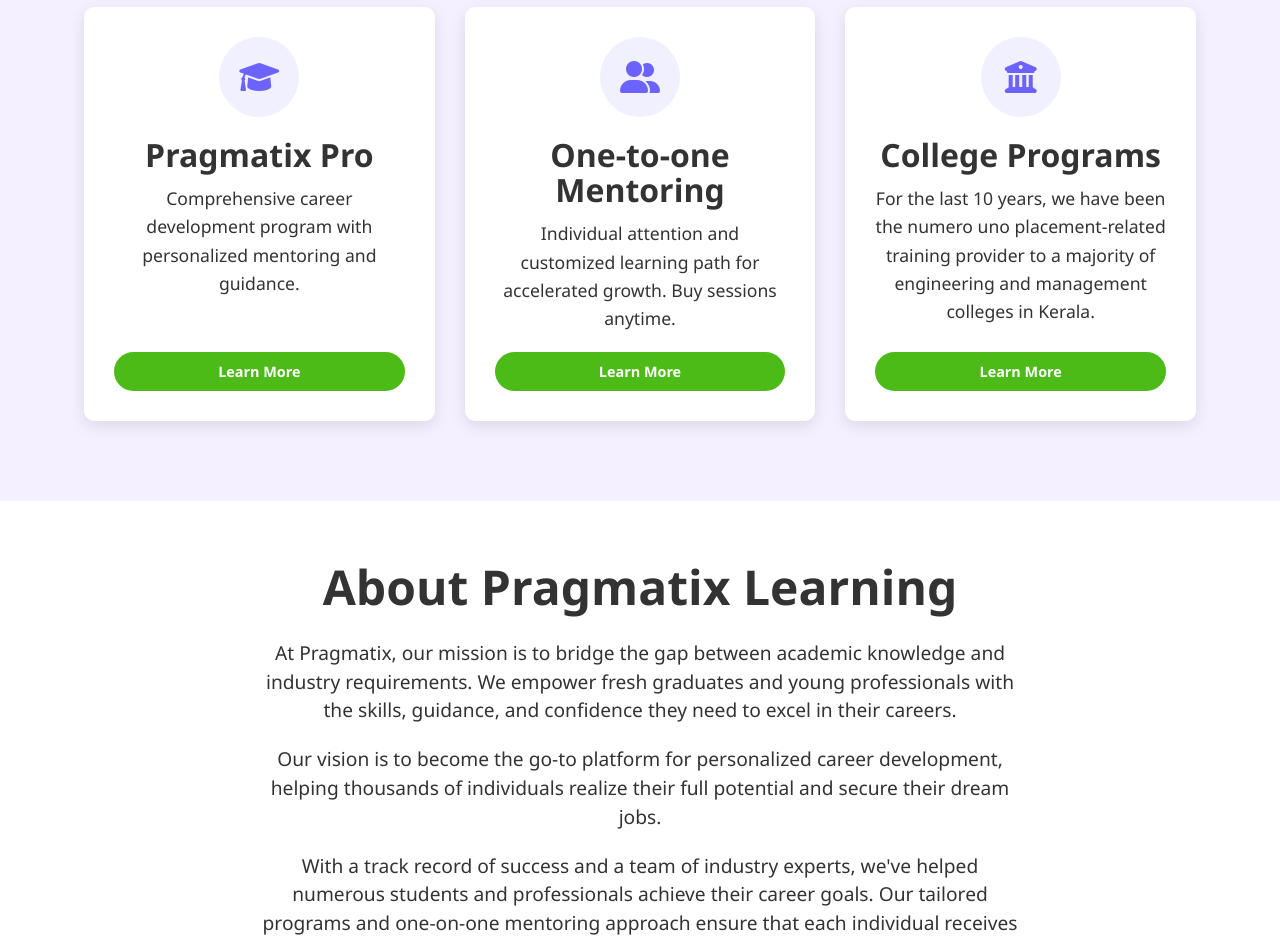
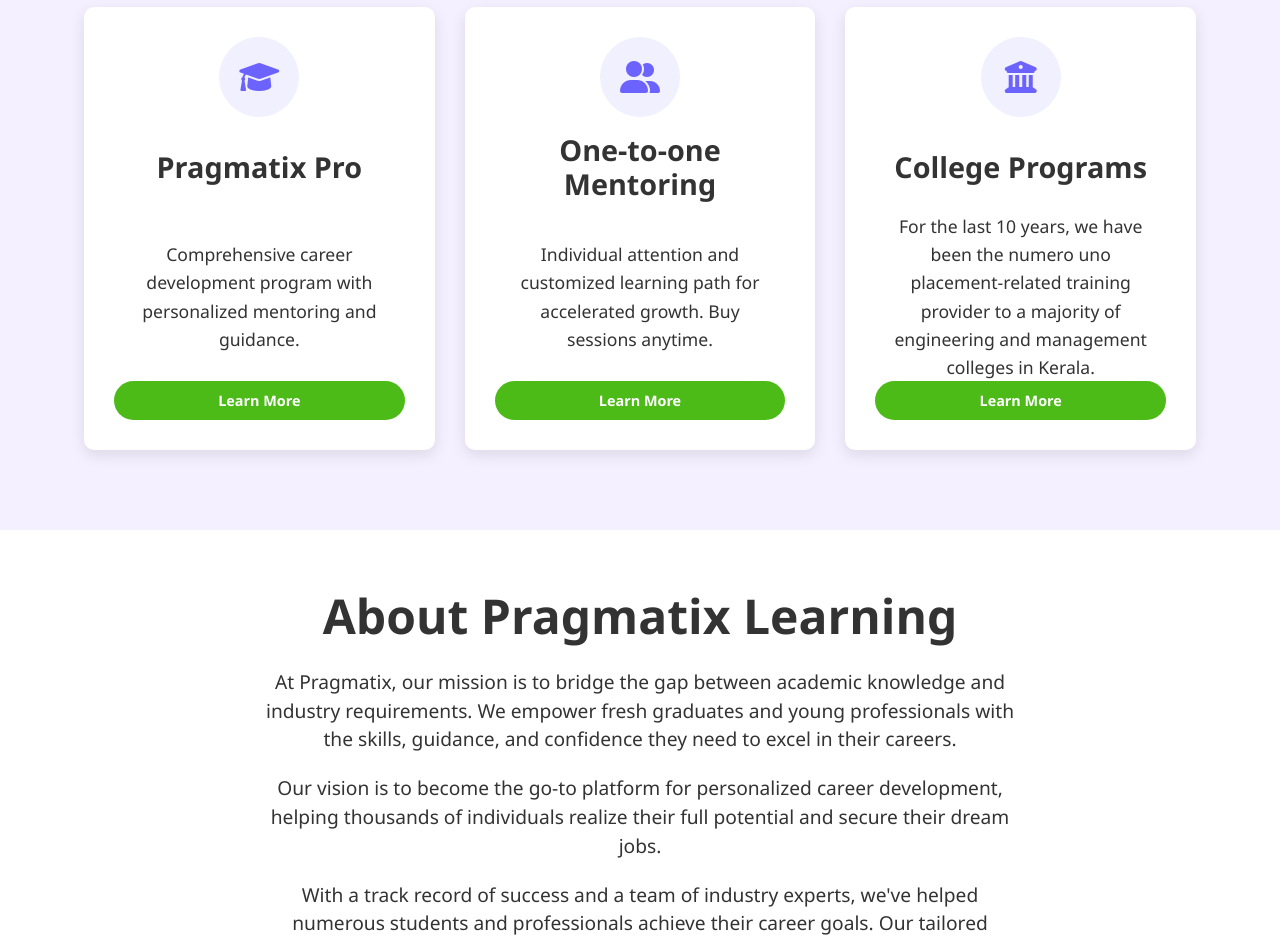
Before and after one commit to PragmatixCTO/Pragmatix-Website-2.0-v1, a plain HTML site: page index.html in a window 1280 px wide. Shown: the part 1620-2557 px from the top of the page. Drawn offline with Linux system fonts and the light colour scheme.

Commit message:
offerings card alignment

```diff
--- a/styles.css
+++ b/styles.css
@@ -313,13 +313,22 @@ section {
 }
 
 .offering-card h3 {
-    margin-bottom: 12px;
-    font-size: 2rem;
+    font-size: 1.8rem;
+  line-height: 1.2;
+  margin-bottom: 15px;
+  height: 60px; /* Fixed height for the title area */
+  display: flex;
+  align-items: center;
+  justify-content: center;
 }
 
 .offering-card p {
-    margin-bottom: 20px;
     flex-grow: 1;
+  display: flex;
+  align-items: center;
+  justify-content: center;
+  margin: 0;
+  padding: 0 10px;
 }
 
 /* About Section */
```
